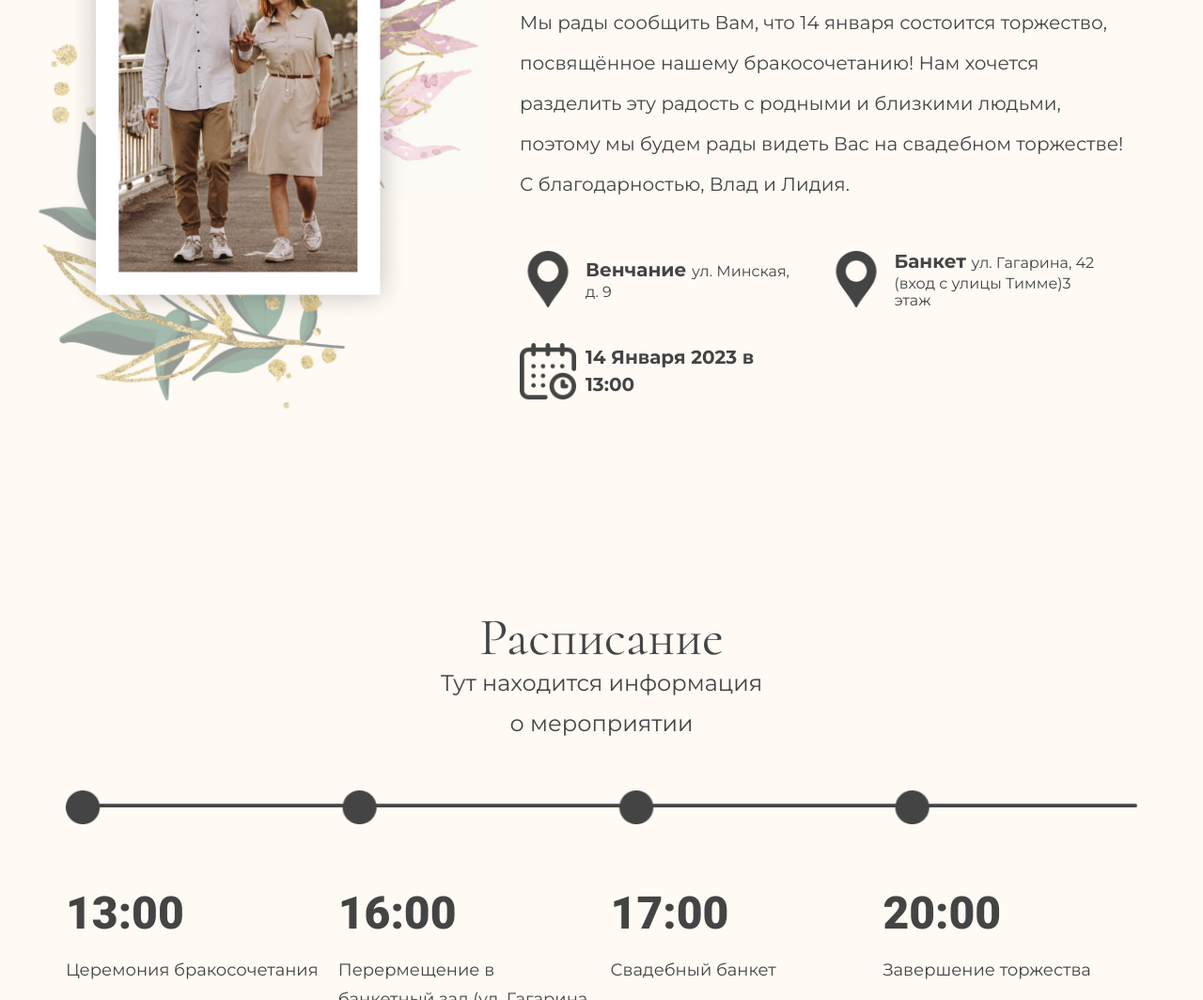
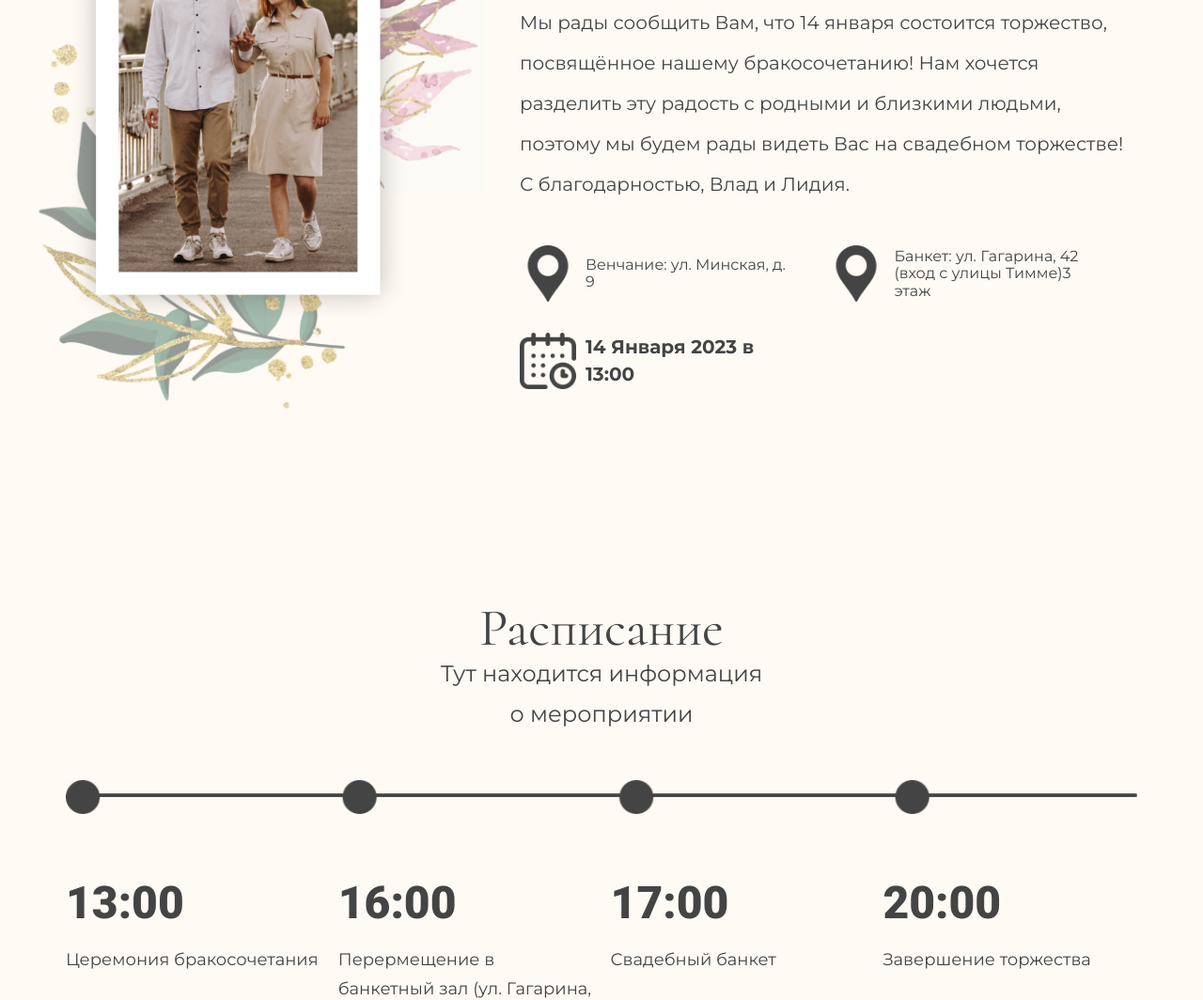
Before and after one commit to vladkrakhmalev/mywedding, a plain HTML site: page index.html in a window 1280 px wide. Shown: the part 1190-2254 px from the top of the page at 94% size. Drawn offline with nearby package versions, Linux system fonts and the light colour scheme.

Commit message:
Update index.html

```diff
--- a/index.html
+++ b/index.html
@@ -89,11 +89,11 @@
 				<div class="invitation__info animate__animated">
 					<div class="invitation__item">
 						<img src="img/i_place.png" alt="" class="invitation__icon">
-						<p class="invitation__text"><span class="invitation__text _bold">Венчание </span>ул. Минская, д. 9</p>
+						<p class="invitation__text">Венчание: ул. Минская, д. 9</p>
 					</div>
 					<div class="invitation__item">
 						<img src="img/i_place.png" alt="" class="invitation__icon">
-						<p class="invitation__text"><span class="invitation__text _bold">Банкет </span>ул. Гагарина, 42 (вход с улицы Тимме)3 этаж</p>
+						<p class="invitation__text">Банкет: ул. Гагарина, 42 (вход с улицы Тимме)3 этаж</p>
 					</div>
 					<div class="invitation__item">
 						<img src="img/i_date.png" alt="" class="invitation__icon">
```
